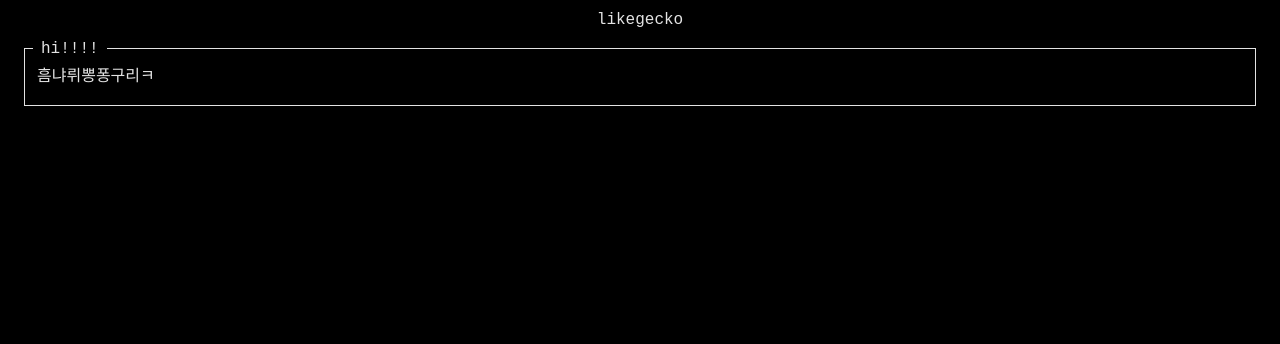
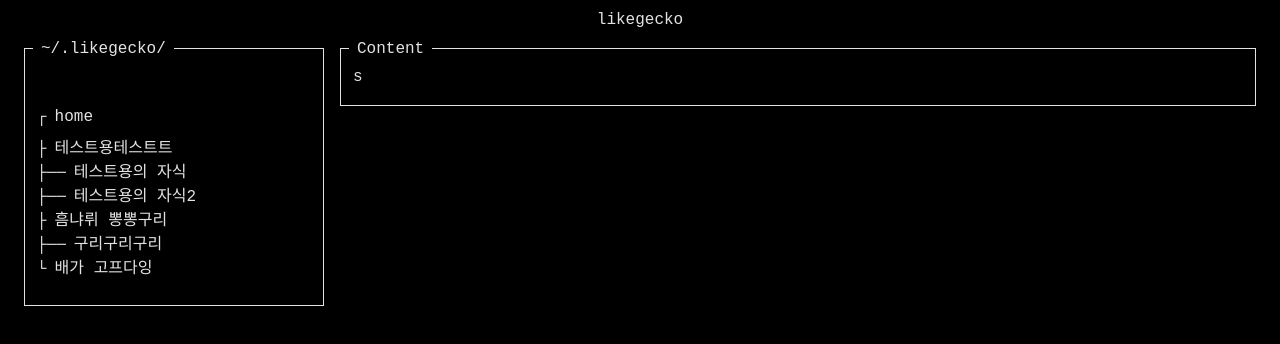
Before and after one commit to kimts2627/blogv2, a Next.js app: page / in a window 1280 px wide. Shown: the top 344 px of the page. Built offline with nearby package versions, Linux system fonts and the light colour scheme; a web font is replaced by a local one.

Commit message:
feat: LNB 추가 및 테스트용 페이지 추가

```diff
--- /dev/null
+++ b/app/(articles)/articles/[articleId]/page.tsx
@@ -0,0 +1,5 @@
+const ArticleDetailPage = () => {
+  return <>야호</>;
+};
+
+export default ArticleDetailPage;
--- /dev/null
+++ b/app/_components/ArticleBox.tsx
@@ -0,0 +1,8 @@
+import { ReactNode } from "react";
+import WindowBox from "./WindowBox";
+
+const ArticleBox = ({ children }: { children: ReactNode }) => {
+  return <WindowBox title="Content">{children}</WindowBox>;
+};
+
+export default ArticleBox;
--- /dev/null
+++ b/app/_components/LNB.tsx
@@ -0,0 +1,84 @@
+"use client";
+
+import Link from "next/link";
+import WindowBox from "./WindowBox";
+import { usePathname } from "next/navigation";
+
+type SITEMAP = {
+  path: string;
+  title: string;
+  children: SITEMAP[];
+};
+
+const DEFAULT_SITEMAP: SITEMAP[] = [
+  {
+    path: "/",
+    title: "home",
+    children: [],
+  },
+  {
+    path: "/test",
+    title: "테스트용테스트트",
+    children: [
+      {
+        path: "/test/test2",
+        title: "테스트용의 자식",
+        children: [],
+      },
+      {
+        path: "/test/test3",
+        title: "테스트용의 자식2",
+        children: [],
+      },
+    ],
+  },
+  {
+    path: "/test2",
+    title: "흠냐뤼 뽕뽕구리",
+    children: [
+      {
+        path: "/test2",
+        title: "구리구리구리",
+        children: [],
+      },
+    ],
+  },
+  {
+    path: "/test3",
+    title: "배가 고프다잉",
+    children: [],
+  },
+];
+
+const LNB = () => {
+  const pathname = usePathname();
+
+  return (
+    <WindowBox title={`~/.likegecko${pathname}`} width="300">
+      <div className="flex flex-col gap-2 pt-10">
+        {DEFAULT_SITEMAP.map((sitemap, index, total) => (
+          <ul key={sitemap.path} className="flex flex-col gap-2">
+            <li className="flex align-center gap-2">
+              <span>{index === 0 ? "┌" : index === total.length - 1 ? "└" : "├"}</span>
+              <Link href={sitemap.path} legacyBehavior>
+                <span className="cursor-pointer">{sitemap.title}</span>
+              </Link>
+            </li>
+            <ul className="flex flex-col gap-2">
+              {sitemap.children.map((child, childIndex) => (
+                <li className="flex align-center gap-2" key={childIndex}>
+                  <span>├──</span>
+                  <Link href={child.path}>
+                    <span className="cursor-pointer">{child.title}</span>
+                  </Link>
+                </li>
+              ))}
+            </ul>
+          </ul>
+        ))}
+      </div>
+    </WindowBox>
+  );
+};
+
+export default LNB;
--- a/app/layout.tsx
+++ b/app/layout.tsx
@@ -1,4 +1,6 @@
+import ArticleBox from "./_components/ArticleBox";
 import Header from "./_components/Header";
+import LNB from "./_components/LNB";
 import "./globals.css";
 import type { Metadata } from "next";
 
@@ -13,7 +15,14 @@ export default function RootLayout({ children }: { children: React.ReactNode })
       <body>
         <div className="flex flex-col w-full bg-black text-primary-gray">
           <Header />
-          {children}
+          <main className="flex min-h-screen flex-col items-center justify-between">
+            <div className="flex gap-4 w-full h-full p-6 pt-0">
+              <div>
+                <LNB />
+              </div>
+              <ArticleBox>{children}</ArticleBox>
+            </div>
+          </main>
         </div>
         <link href="http://cdn.jsdelivr.net/gh/joungkyun/font-d2coding/d2coding.css" rel="stylesheet" type="text/css" />
       </body>
--- a/app/page.tsx
+++ b/app/page.tsx
@@ -1,11 +1,3 @@
-import WindowBox from "./_components/WindowBox";
-
 export default function Home() {
-  return (
-    <main className="flex min-h-screen flex-col items-center justify-between">
-      <div className="flex gap-4 w-full h-1/3 p-6 pt-0">
-        <WindowBox title="hi!!!!">흠냐뤼뽕퐁구리ㅋ</WindowBox>
-      </div>
-    </main>
-  );
+  return <p>s</p>;
 }
--- /dev/null
+++ b/app/test/page.tsx
@@ -0,0 +1,5 @@
+const Test = () => {
+  return <>Test Page</>;
+};
+
+export default Test;
```
